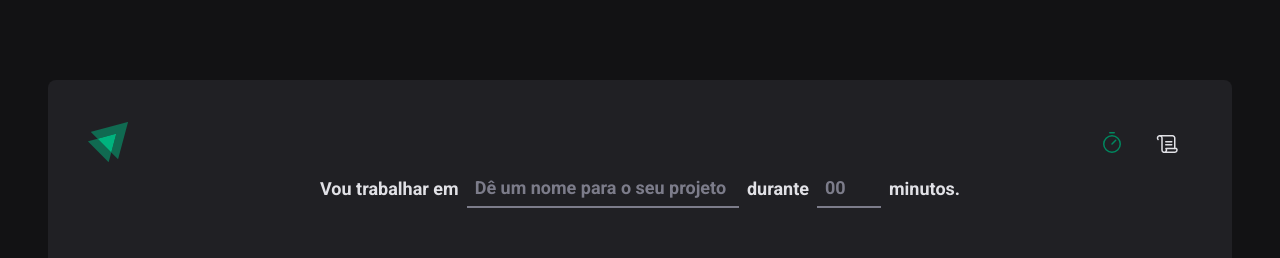
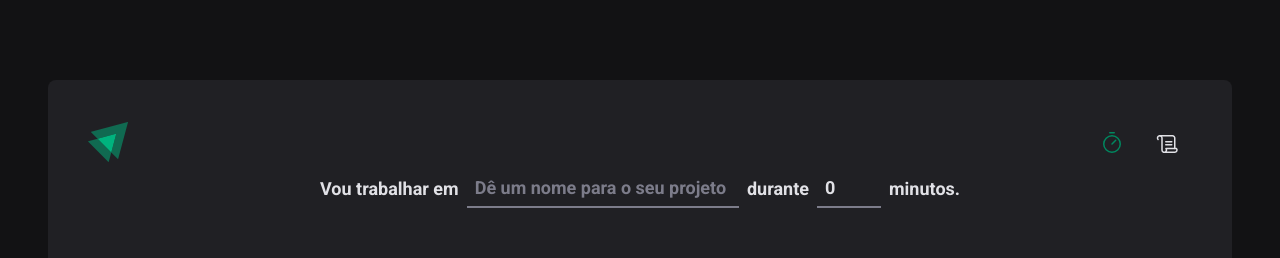
Before and after one commit to Vander-Reis/ignite-timer, a React (Vite) app: page / in a window 1280 px wide. Shown: the top 258 px of the page. Built offline with nearby package versions, Linux system fonts and the light colour scheme.

Commit message:
correções

```diff
--- a/src/pages/Home/index.tsx
+++ b/src/pages/Home/index.tsx
@@ -15,8 +15,11 @@ import {
 // controlled / uncontrolled
 
 const newCycleFormValidationSchema = zod.object({
-  task: zod.string().min(1, 'informe a tarefa'),
-  minutesAmount: zod.number().min(5).max(60),
+  task: zod.string().min(1, 'Informe a tarefa'),
+  minutesAmount: zod
+    .number()
+    .min(1, 'O ciclo precisa ser de no mínimo 5 minutos')
+    .max(60, 'O ciclo precisa ser de no máximo 60 minutos'),
 })
 
 type NewCycleFormData = zod.infer<typeof newCycleFormValidationSchema>
@@ -30,7 +33,7 @@ export function Home() {
     },
   })
 
-  function handleCreateNewCyncle(data: NewCycleFormData) {
+  function handleCreateNewCycle(data: NewCycleFormData) {
     console.log(data)
     reset()
   }
@@ -40,7 +43,7 @@ export function Home() {
 
   return (
     <HomeContainer>
-      <form onSubmit={handleSubmit(handleCreateNewCyncle)}>
+      <form onSubmit={handleSubmit(handleCreateNewCycle)}>
         <FormContainer>
           <label htmlFor="task">Vou trabalhar em</label>
           <TaskInput
@@ -65,7 +68,7 @@ export function Home() {
             step={5}
             min={5}
             max={60}
-            {...(register('minutesAmount'), { valueAsNumber: true })}
+            {...register('minutesAmount', { valueAsNumber: true })}
           />
 
           <span>minutos.</span>
```
